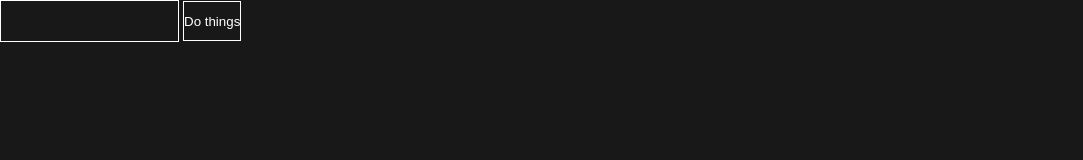
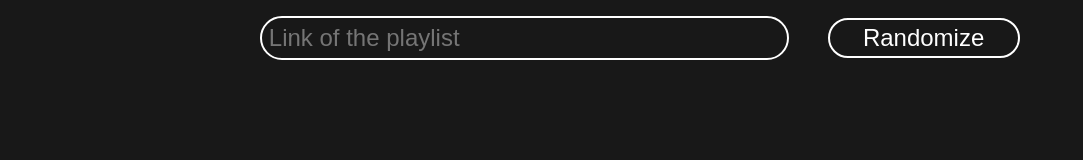
Before and after one commit to Vireth4114/Playlist_randomizer, a plain HTML site: page index.html in a window 1280 px wide. Shown: the whole page, without its empty margins (0-1083 px from the left). Drawn offline with Linux system fonts and the light colour scheme.

Commit message:
changed the whole look of the site

```diff
--- a/index.html
+++ b/index.html
@@ -8,8 +8,10 @@
 </head>
 <body>
     <main id="main">
-        <input id='inputting' type="text">
-        <button onclick="doThings()">Do things</button>
+        <header id="header">
+            <input id='inputting' placeholder="Link of the playlist" type="text">
+            <button onclick="doThings()">Randomize</button>
+        </header>
         <div id="video"></div>
     </main>
     <script src="https://www.youtube.com/iframe_api"></script>
--- a/script.js
+++ b/script.js
@@ -4,7 +4,8 @@ let list = new Array;
 var player;
 
 function getData(pageToken) {
-    let playlist = inputting.value;
+    document.getElementById("video").innerHTML = "Loading...";
+    let playlist = inputting.value.split("/").pop();
     let req = `https://www.googleapis.com/youtube/v3/playlistItems?part=snippet&key=${key}&playlistId=${playlist}&maxResults=50&pageToken=${pageToken}`
     fetch(req)
         .then(response => {
@@ -20,6 +21,7 @@ function getData(pageToken) {
             if (data["nextPageToken"] != null) {
                 getData(data["nextPageToken"]);
             } else {
+                document.getElementById("header").innerHTML = "<button onclick=doThings('')>Next</button>"
                 display();
             }
         })
@@ -27,7 +29,7 @@ function getData(pageToken) {
 
 function display() {
     let element = list[Math.floor(Math.random() * list.length)];
-    document.getElementById("video").innerHTML = `<iframe id="thevideo" height="450" width="800"src="https://www.youtube.com/embed/${element}?autoplay=1&enablejsapi=1" allow='autoplay'></iframe>`
+    document.getElementById("video").innerHTML = `<iframe id="thevideo" src="https://www.youtube.com/embed/${element}?autoplay=1&enablejsapi=1&rel=0" allow='autoplay' allowfullscreen></iframe>`
     player = new YT.Player('thevideo', {
         events: { 'onStateChange': onPlayerStateChange }
     });
--- a/style.css
+++ b/style.css
@@ -6,11 +6,44 @@
 body {
     background-color: #181818;
     color: white;
+    font-size: 1.5em;
 }
 
 input, button {
     background-color: inherit;
-    border: solid 1px white;
+    border: solid 2px white;
     height: 5vh;
+    padding: 0 0.5vw;
+    margin: 2vh 1.5vw;
     color: inherit;
+    font-size: inherit;
+    border-radius: 100vh;
 }
+
+input {
+    width: 40vw;
+}
+
+button {
+    min-width: 15vw;
+}
+
+button:hover {
+    background-color: black;
+}
+
+header {
+    display: flex;
+    justify-content: center;
+    align-items: center;
+}
+
+#thevideo {
+    width: 80vw;
+    height: 45vw;
+    border: none;
+}
+
+#video {
+    text-align: center;
+}
```
